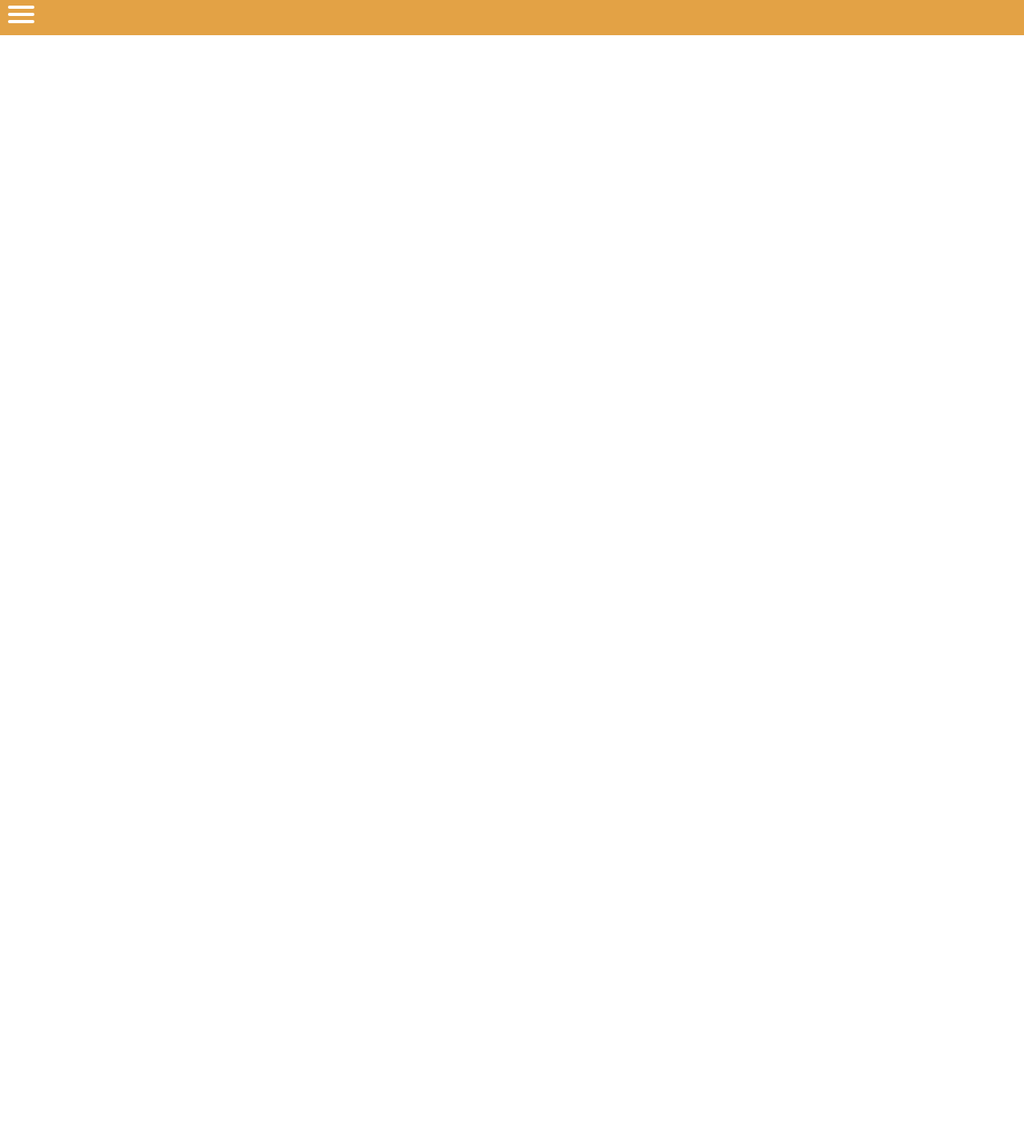
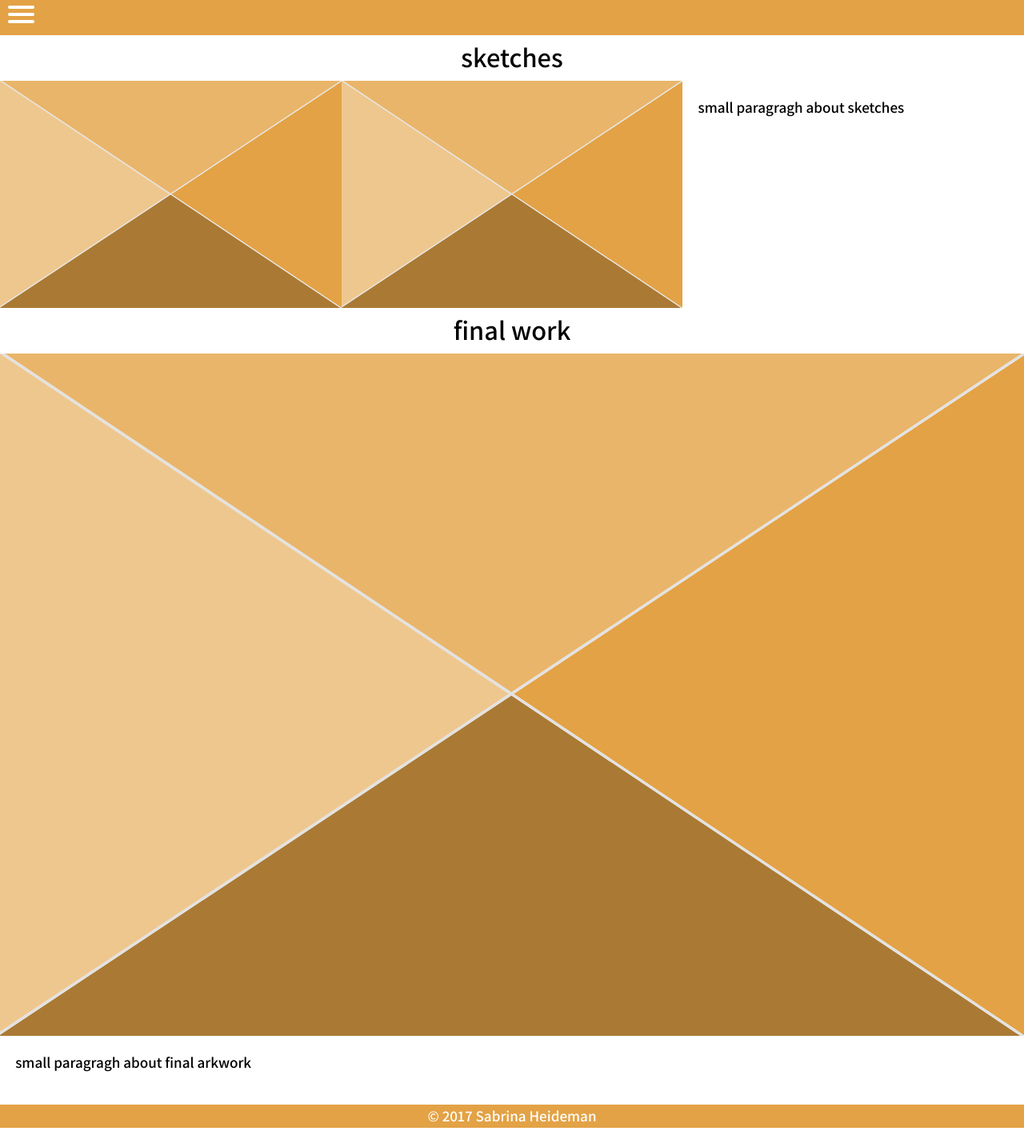
Before and after one commit to Sabrinaheideman/jekyll-portfolio, a Jekyll site: the page built from artwork-photo2.html, in a window 1280 px wide. Shown: the whole page at 80% size. Built offline with Jekyll 4.4.1, drawn with Linux system fonts in a browser that asks for light colours; before the commit the page ends 900 px from its top, so only the background shows below that.

Commit message:
fix photo 3 add 4

```diff
--- a/artwork-photo2.html
+++ b/artwork-photo2.html
@@ -1,3 +1,33 @@
 ---
 layout: default
 ---
+
+<div>
+  <h1>sketches</h1>
+  <ul class="grid list-group">
+    <li class="unit xs-1 s-1 m-1-2 l-1-3 xl-1-3">
+      <img class="img-flex about-photo" src="{{site.baseurl}}/images/placeholder-3by2-c.svg" alt="">
+    </li>
+    <li class="unit xs-1 s-1 m-1-2 l-1-3 xl-1-3">
+      <img class="img-flex about-photo" src="{{site.baseurl}}/images/placeholder-3by2-c.svg" alt="">
+    </li>
+    <div class="unit xs-1 s-1 m-1 l-1-3 xl-2-3">
+      <p class="photo-text">small paragragh about sketches</p>
+    </div>
+  </ul>
+</div>
+<div>
+  <h1>final work</h1>
+  <ul class="grid list-group">
+    <li class="unit xs-1 s-1 m-1 l-1 xl-1">
+      <img class="img-flex about-photo" src="{{site.baseurl}}/images/placeholder-3by2-c.svg" alt="">
+    </li>
+    <div class="unit xs-1 s-1 m-1 l-1 xl-1">
+      <p class="photo-text">small paragragh about final arkwork</p>
+    </div>
+  </ul>
+</div>
+
+<footer>
+  <p>© 2017 Sabrina Heideman</p>
+</footer>
--- a/css/main.css
+++ b/css/main.css
@@ -25,7 +25,6 @@ h1 {
   text-align: center;
   padding: 3px;
   margin: 0;
-  color: #fff;
 }
 
 nav {
@@ -199,6 +198,10 @@ footer {
   text-align: left;
 }
 
+.photo-text {
+  text-align: left;
+}
+
 @media only screen and (min-width: 60em) {
 
 }
--- a/index.html
+++ b/index.html
@@ -23,7 +23,7 @@ layout: default
         <p>name of work</p>
       </li>
       <li class="unit xs-1 s-1 m-1-2 l-1-3 xl-1-3">
-        <a>
+        <a href="{{site.baseurl}}/arkwork-photo3/">
           <img class="img-flex work" src="images/placeholder-3by2-c.svg" alt="">
         </a>
         <p>name of work</p>
```
Also changed, not shown: arkwork-photo3.html (added, +33 -0 lines), arkwork-photo4.html (added).
